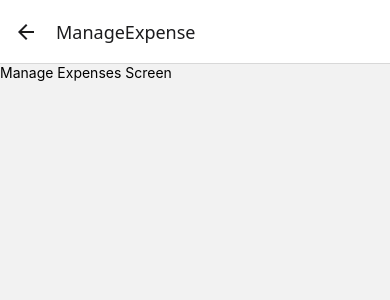
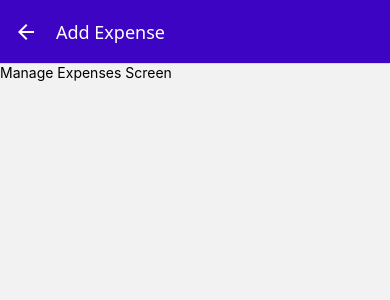
Before and after one commit to roryjarrard/expense-tracker, a React Native app: screen /ManageExpense in a window 390 px wide. Shown: the top 300 px of the page. Built offline with nearby package versions, Linux system fonts and the light colour scheme.

Commit message:
pass navigation parameters

```diff
--- a/App.js
+++ b/App.js
@@ -54,9 +54,12 @@ export default function App() {
     <>
       <StatusBar style="light" />
       <NavigationContainer>
-        <Stack.Navigator>
+        <Stack.Navigator screenOptions={{
+          headerStyle: { backgroundColor: colors.primary500 },
+          headerTintColor: 'white',
+        }}>
           <Stack.Screen name="ExpensesOverview" component={ExpensesOverview} options={{ headerShown: false }} />
-          <Stack.Screen name="ManageExpense" component={ManageExpenses} />
+          <Stack.Screen name="ManageExpense" component={ManageExpenses} options={{ presentation: 'modal' }} />
         </Stack.Navigator>
       </NavigationContainer>
     </>
--- a/src/components/ExpensesOutput/ExpenseItem.js
+++ b/src/components/ExpensesOutput/ExpenseItem.js
@@ -7,16 +7,12 @@ import { GlobalStyles } from '../../constants/styles';
 import { get } from 'react-native/Libraries/TurboModule/TurboModuleRegistry';
 const { colors } = GlobalStyles;
 
-function ExpenseItem({ description, amount, date }) {
+function ExpenseItem({ id, description, amount, date }) {
+    console.log('ExpenseItem id: ', id);
     const navigation = useNavigation();
     function expensePressHandler() {
         navigation.navigate('ManageExpense', {
-            // expenseId: id,
-            // expenseData: {
-            //     description,
-            //     amount,
-            //     date
-            // }
+            expenseId: id
         });
     }
 
--- a/src/components/ExpensesOutput/ExpensesList.js
+++ b/src/components/ExpensesOutput/ExpensesList.js
@@ -7,6 +7,7 @@ function ExpensesList({ expenses }) {
         console.log('sending itemData.item: ', itemData.item);
         return (
             <ExpenseItem
+                id={itemData.item.id}
                 description={itemData.item.description}
                 amount={itemData.item.amount}
                 date={itemData.item.date}
--- a/src/screens/ManageExpenses.js
+++ b/src/screens/ManageExpenses.js
@@ -1,6 +1,16 @@
+import { useLayoutEffect } from 'react';
 import { Text } from 'react-native';
 
-function ManageExpenses() {
+function ManageExpenses({ route, navigation }) {
+    const editedExpenseId = route.params?.expenseId;
+    const isEditing = !!editedExpenseId;
+
+    useLayoutEffect(() => {
+        navigation.setOptions({
+            title: isEditing ? 'Edit Expense' : 'Add Expense'
+        });
+    }, [navigation, isEditing]);
+
     return (
         <Text>Manage Expenses Screen</Text>
     );
```
